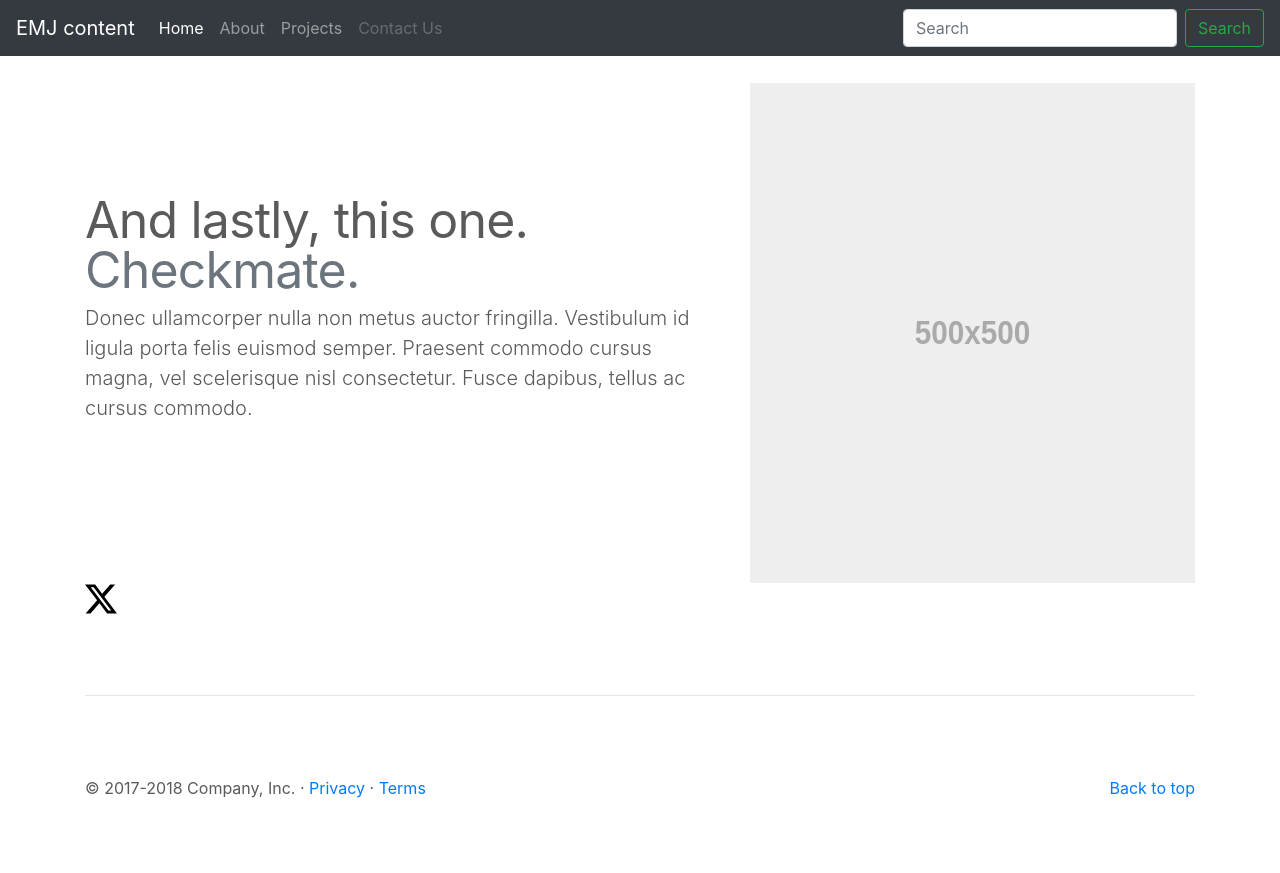
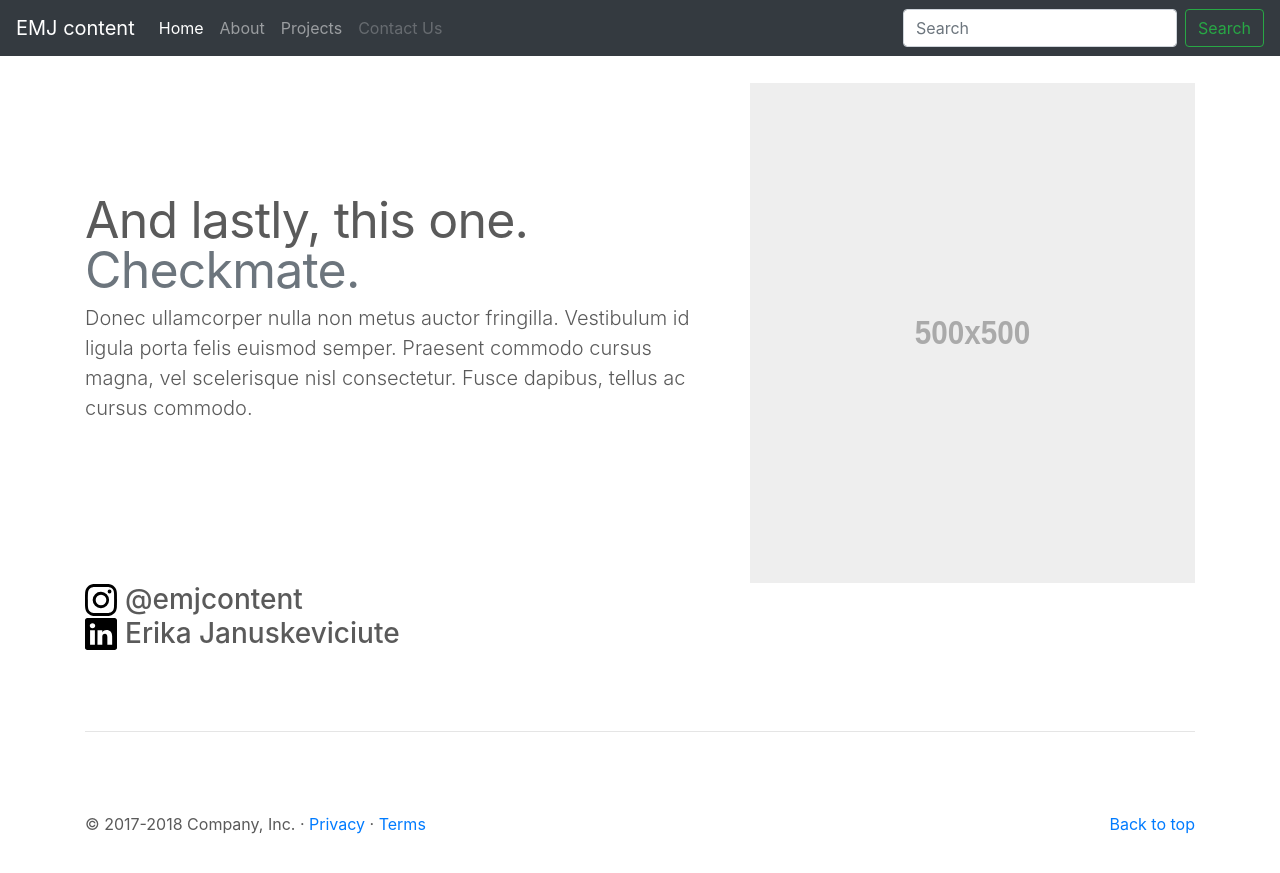
Before and after one commit to louisegrimble/louisegrimble.github.io, a Jekyll site: the page index.html, which Jekyll copies as it is, in a window 1280 px wide and 900 px high, scrolled down 2376 px. Shown: the top 873 px of the window. Built offline with Jekyll 4.4.1, drawn with Linux system fonts in a browser that asks for light colours; nearby versions of some CDN libraries.

Commit message:
ig and linkedin logo

```diff
--- a/index.html
+++ b/index.html
@@ -164,9 +164,19 @@
           </div>
         </div>
 
-        <a href="https://twitter.com" target="_blank">
-          <img src="icons/twitter-x.svg" alt="Twitter/X logo" width="32" height="32">
+        <a href="https://instagram.com/erikajanusx/" target="_blank" style="text-decoration: none; color: inherit;">
+          <h3 style="display: flex; align-items: center; gap: 8px; margin: 0;">
+            <img src="icons/instagram.svg" alt="Twitter/X logo" width="32" height="32">
+            @emjcontent
+          </h3>
         </a>
+        <a href="https://www.linkedin.com/in/erika-marija-januskeviciute-360027153" target="_blank" style="text-decoration: none; color: inherit;">
+          <h3 style="display: flex; align-items: center; gap: 8px; margin: 0;">
+            <img src="icons/linkedin.svg" alt="LinkedIn logo" width="32" height="32">
+            Erika Januskeviciute
+          </h3>
+        </a>
+
 
         <hr class="featurette-divider">
 
```
